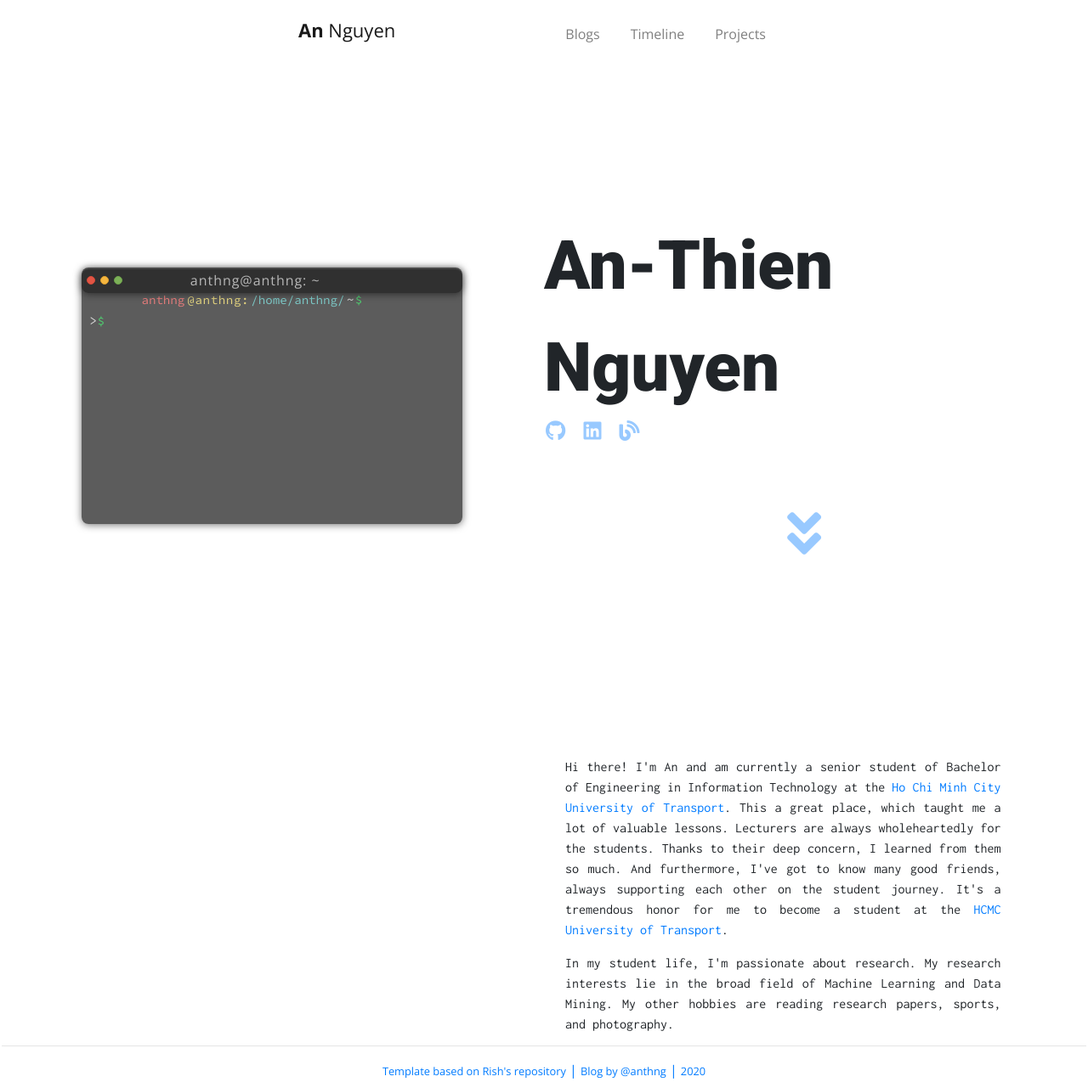
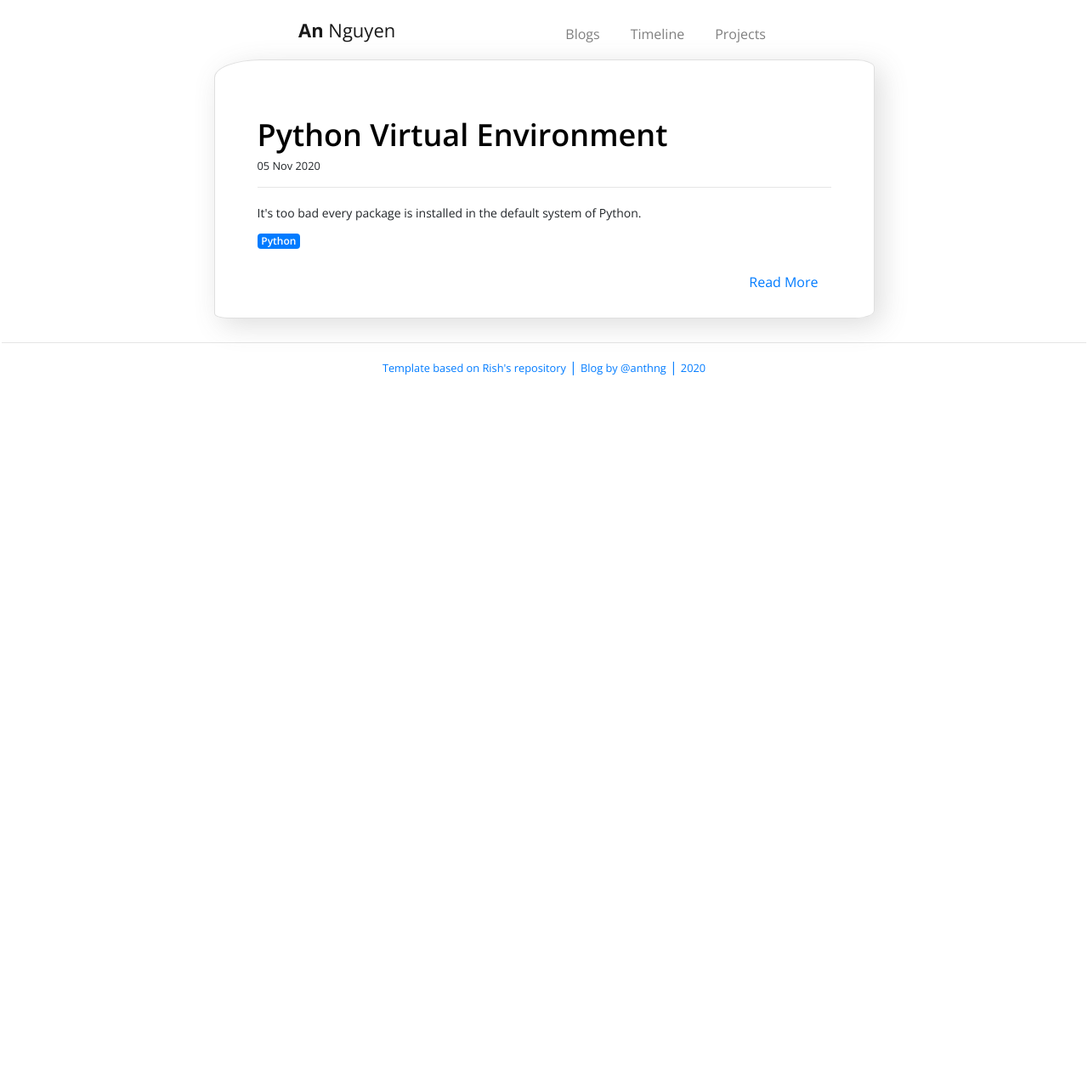
Before and after one commit to anthng/anthng.github.io, a Jekyll site: the page built from index.html, in a window 1280 px wide. Shown: the whole page at 85% size. Built offline with Jekyll 4.4.1, drawn with Linux system fonts in a browser that asks for light colours; nearby versions of some CDN libraries; the list of posts is cut into pages by our own code; after the commit the page ends 900 px from its top, so only the background shows below that.

Commit message:
blog page as main page

```diff
--- a/index.html
+++ b/index.html
@@ -1,79 +1,34 @@
 ---
 layout: default
-title: Home
+title: Blogs
 ---
 
-<div class="container-fluid">
-    <div class="wrapper fixed-wrapper">
-        <section id="terminal">
-            <div id="terminal-container">
-                <div class="terminal">
-                    <div class="window-title">
-                        <div class="win-buttons">
-                            <a id="close" class="button" href="javascript:close_window();"></a>
-                            <a id="min" class="button" href="javascript:max_min_button()"></a>
-                            <a id="max" class="button" href="#full"></a>
-                        </div>
-                        <span class="title">anthng@anthng: ~</span>
-                    </div>
-                    <div class="message">
-                        <span class='prompt'><span class='user'>anthng</span><span class="at">@anthng:</span><span
-                                class="path">/home/anthng/</span>&#126;<span class="caret">&#36;</span></span>
-                        <span id="typed"></span>
-                        <form>><span class="caret">$</span>&nbsp;<input type="text" name="response" /></form>
-                    </div>
+<div class="container">
+  {% for post in paginator.posts %}
+  <div class="card">
+    <div class="row">
+      <div class="col-md-12 col-s-12">
+        {% if post contains 'img'%}
+        <img class="card-img-top" style="margin-bottom: 10px;" src="{{post.img}}" alt="Image" /></a>
+        {% endif %}
+      </div>
+      <div class="col-md-12 col-s-12">
+        <div class="card-body">
+          <h1 class="card-title"><a href={{post.url}} class="title">{{post.title}}</a></h1>
+          <h6><small>{{ post.date | date_to_string }}</small></h6>
+          <hr>
+          <p class="card-text">{{ post.excerpt }}</p>
+          {% for tag in post.tags %}
+          <span class="badge badge-primary">{{tag}}</span>
+          {% endfor %}
+        </div>
+        <div class="card-body" style="text-align: right;">
+          <a href={{post.url}} class="card-link">Read More</i></a>
+        </div>
+      </div>
+    </div>
+  </div>
+  {% endfor %}
 
-                </div>
-            </div>
-        </section>
-    </div>
-    <div class="wrapper scroll-wrapper">
-        <div class="top-text">
-            <p class="text-title desktop-view">An-Thien</p>
-            <p class="text-title desktop-view">Nguyen</p>
-            <p class="text-title mobile-view">An Nguyen</p>
-            <div class="social-icons">
-                <a href="https://github.com/anthng">
-                    <i class="fab fa-github title-logo"></i>
-                </a>
-                <a href="https://www.linkedin.com/in/anthng/">
-                    <i class="fab fa-linkedin title-logo"></i>
-                </a>
-                <a href="/blogs">
-                    <i class="fas fa-blog title-logo"></i>
-                </a>
-            </div>
-            <br>
-            <br>
-            <br>
-            <div id="bottom_btn" class="social-icons" style="text-align: center;">
-                <a href="#full">
-                    <i class="fa fa-angle-double-down title-logo" style="font-size: 64px;"></i>
-                </a>
-            </div>
-        </div>
-        <div class="middle-text" id = "full">
-            <p class="text-content">Hi there! I'm An and am currently a senior student of Bachelor of Engineering in Information Technology at the <a target= "_blank" href="https://ut.edu.vn/en">Ho Chi Minh City University of Transport</a>. This a great place, which taught me a lot of valuable lessons. Lecturers are always wholeheartedly for the students. Thanks to their deep concern, I learned from them so much. And furthermore, I've got to know many good friends, always supporting each other on the student journey. It's a tremendous honor for me to become a student at the <a target= "_blank" href="https://ut.edu.vn/en">HCMC University of Transport</a>.</p>
-            <p class="text-content">In my student life, I'm passionate about research. My research interests lie in the broad field of Machine Learning and Data Mining. My other hobbies are reading research papers, sports, and photography.
-            </p>
-        </div>
-    </div>
-
+  {% include paginator.html %}
 </div>
-
-<script>
-
-    var txt_content = document.getElementsByClassName("text-content");
-
-    try {
-        var hasContain = txt_content[0].classList.contains('text-content');
-        if (hasContain === true) {
-            document.getElementById("bottom_btn").style.visibility = "visible";
-        }
-        else {
-            document.getElementById("bottom_btn").style.visibility = "hidden";
-        }
-    } catch (error) {
-        document.getElementById("bottom_btn").style.visibility = "hidden";
-    }
-</script>
```
